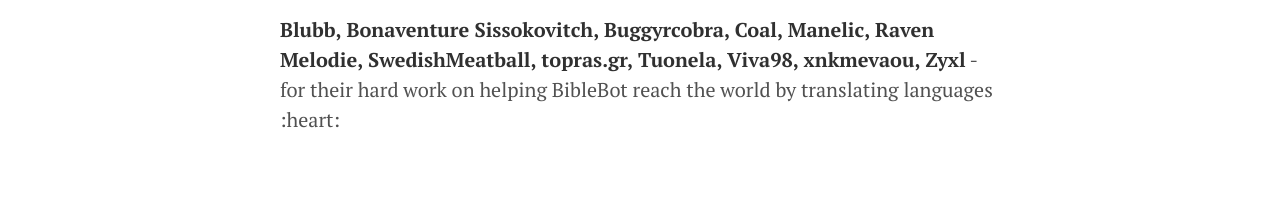
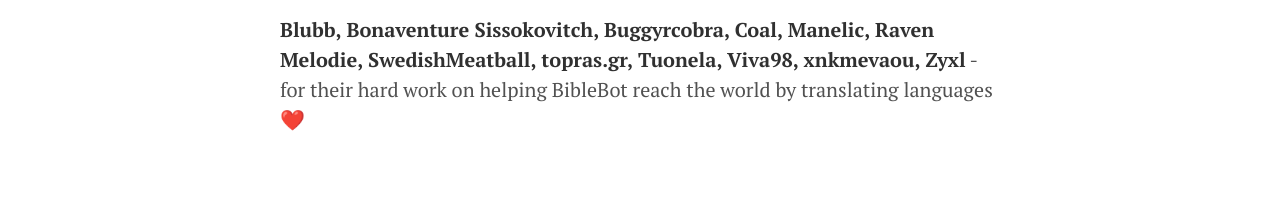
Before and after one commit to JESUSANSWERS777/BibleBot-1, a Jekyll site: the page built from about.md, in a window 1280 px wide. Shown: the part 686-898 px from the top of the page. Built offline with Jekyll 4.4.1, drawn with Linux system fonts in a browser that asks for light colours; emoji names are drawn with the system emoji font; part of the change alters nothing that is shown.

```diff
--- a/_config.yml
+++ b/_config.yml
@@ -17,3 +17,8 @@ author:
   name: Elliott Pardee
   url: https://vypr.space
   email: vypr@vypr.space
+plugins:
+  - jemoji
+  - jekyll-seo-tag
+  - jekyll-feed
+  - jekyll-sitemap
```
